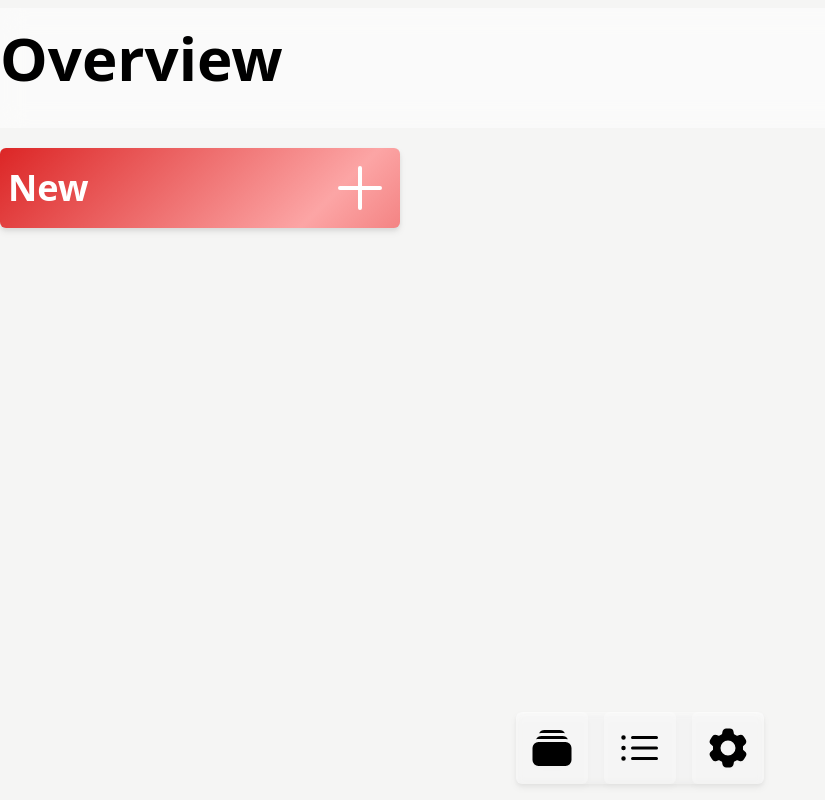
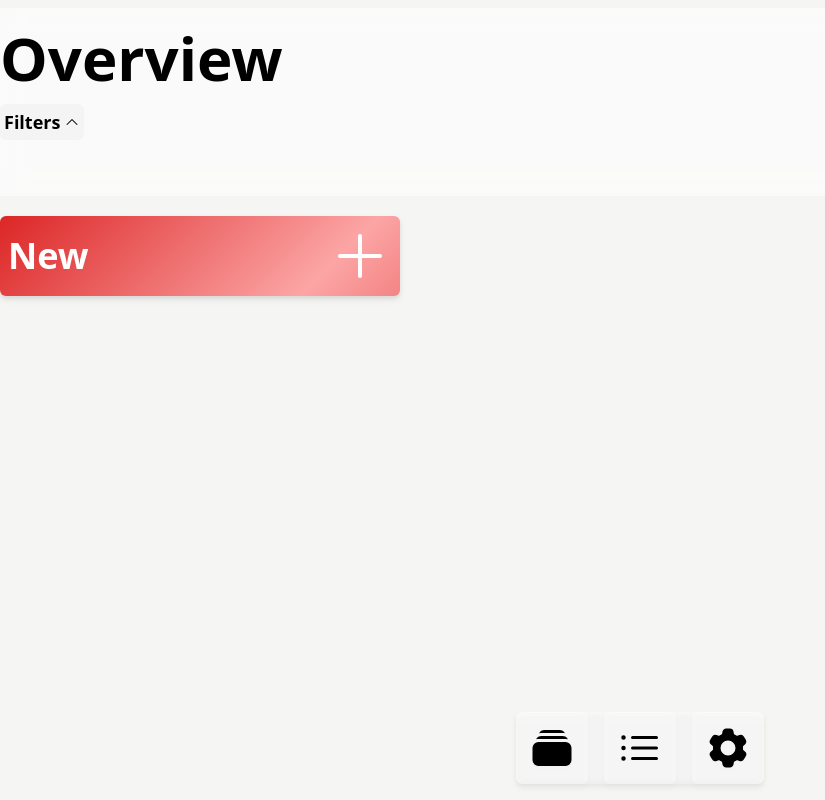
Before and after one commit to AntanasGa/TimeHolder, a Vue app: page / in a window 1280 px wide. Shown: the whole page, without its empty margins (0-825 px from the left). Built offline with nearby package versions, Linux system fonts and the light colour scheme.

Commit message:
implementing search

```diff
--- a/src/routes/Index.vue
+++ b/src/routes/Index.vue
@@ -1,7 +1,29 @@
 <template>
-  <div class="sticky flex top-0 w-full z-[1] bg-white/50 dark:bg-stone-900 dark:bg-gradient-to-t dark:from-stone-900 dark:to-white/10 backdrop-blur-md transition-all">
-    <div class="container mx-auto mb-10 mt-5">
+  <div class="sticky flex flex-col top-0 w-full z-[1] bg-white/50 dark:bg-stone-900 dark:bg-gradient-to-t dark:from-stone-900 dark:to-white/10 backdrop-blur-md transition-all">
+    <div class="flex flex-col container mx-auto mb-10 mt-5 gap-4">
       <h1 class="font-bold text-6xl">Overview</h1>
+      <div>
+        <StyledButton :class="[
+            'relative flex items-center gap-1 z-10',
+            showFilters
+              ? 'bg-red-200 dark:bg-red-700 hover:bg-red-300 dark:hover:bg-red-600'
+              : 'bg-zinc-100 dark:bg-stone-900 hover:bg-zinc-200 dark:hover:bg-stone-700'
+          ].join(' ')"
+          @click="() => showFilters = !showFilters"
+        >
+          <h2 class="font-bold text-lg">Filters</h2>
+          <ChevronDownIcon :class="['w-4 h-4 transition-all', showFilters ? 'scale-y-100' : '-scale-y-100']" />
+        </StyledButton>
+      </div>
+      <div :class="[
+          'flex flex-col w-inherit bg-stone-100 dark:bg-stone-900 dark:bg-gradient-to-t dark:from-stone-800 dark:to-stone-700 rounded-md transition-all gap-2',
+          ...(showFilters ? ['px-4 pt-12 pb-4 h-full -translate-y-14'] : ['h-0 px-4 pt-0 pb-0 -translate-y-100 pointer-events-none opacity-0'])
+        ]"
+        @transitionend="(e) => (showFilters && (<HTMLDivElement>e.target).querySelector('input')?.focus())"
+        ref="filtersEl"
+      >
+        <StyledInput name="TaskSearch" title="Search" v-model="search" />
+      </div>
     </div>
   </div>
   <section class="container mx-auto grid grid-cols-1 md:grid-cols-2 lg:grid-cols-3 gap-10 mt-5">
@@ -27,18 +49,83 @@
 
 <script setup lang="ts">
 import { useDBCacheStore } from '@/stores/DBCacheStore';
-import { ArrowRightIcon, LinkIcon, PlusIcon } from '@/components/Icons/index';
-import { onUnmounted, ref, watch } from 'vue';
-import { RouterLink } from 'vue-router';
+import { ArrowRightIcon, ChevronDownIcon, LinkIcon, PlusIcon } from '@/components/Icons/index';
+import { computed, onMounted, onUnmounted, ref, watch } from 'vue';
+import { RouterLink, useRoute } from 'vue-router';
+import { StyledButton, StyledInput } from '@/components/formFunctions';
 
 const cache = useDBCacheStore();
 
-const taskList = ref(cache.task);
-const stopCacheWatch = watch(cache, (state) => {
-  taskList.value = state.task;
+const route = useRoute();
+
+const filtersEl = ref<HTMLDivElement | null>(null);
+
+const showFiltersInner = ref(false);
+const showFilters = computed({
+  get() {
+    return showFiltersInner.value;
+  },
+  set(value) {
+    if (!value && search.value.trim()) {
+      return;
+    }
+    showFiltersInner.value = value;
+  }
+});
+const search = ref("");
+
+const taskList = computed(() => {
+  if (!search.value.trim()) {
+    return cache.task ?? [];
+  }
+
+  const lcSearch = search.value.toLocaleLowerCase()
+  return cache.task?.filter(x => x.taskLink.toLocaleLowerCase().includes(lcSearch) || x.taskName.toLocaleLowerCase().includes(lcSearch)) ?? [];
+});
+
+const stopRouteWatch = watch(() => route.name,
+() => {
+  if (route.name !== 'Tasks') {
+    window.removeEventListener("keydown", searchActivator);
+  } else {
+    window.addEventListener("keydown", searchActivator);
+  }
+});
+
+function searchActivator(e: KeyboardEvent) {
+  if (e.altKey || e.shiftKey || e.ctrlKey) {
+    return;
+  }
+  if (e.key === 's') {
+    if (!showFilters.value) {
+      e.preventDefault();
+      showFilters.value = true;
+      return;
+    } else {
+      const inputEl = filtersEl.value?.querySelector("input");
+      if (inputEl !== document.activeElement) {
+        e.preventDefault();
+        inputEl?.focus();
+      }
+      return;
+    }
+  }
+
+  if (showFilters.value && e.key === 'Escape') {
+    showFilters.value = false;
+    return;
+  }
+}
+
+onMounted(() => {
+  if (route.name !== 'Tasks') {
+    return;
+  }
+  window.addEventListener("keydown", searchActivator);
 });
 
 onUnmounted(() => {
-  stopCacheWatch();
+  stopRouteWatch();
+  window.removeEventListener("keydown", searchActivator);
 });
 </script>
```
